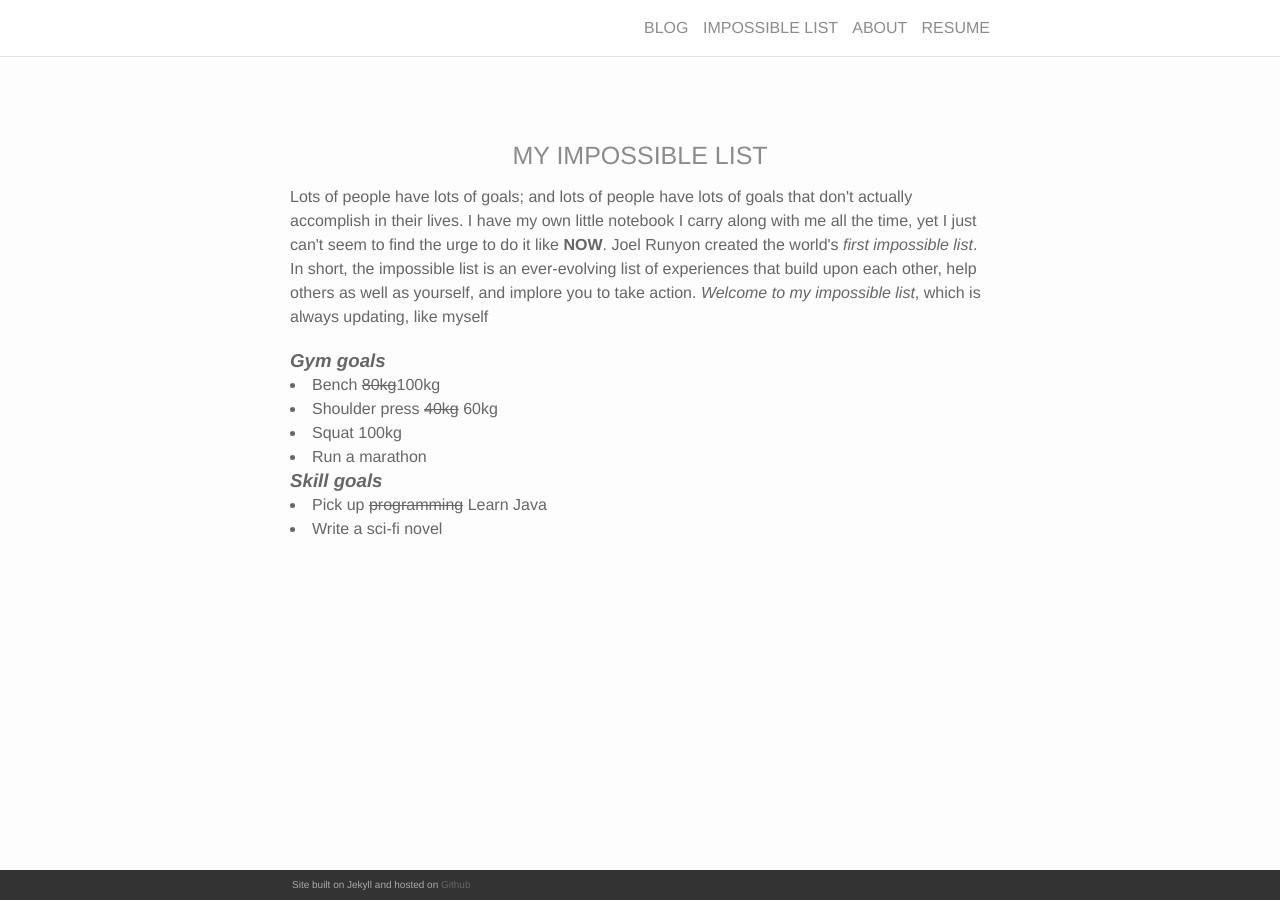
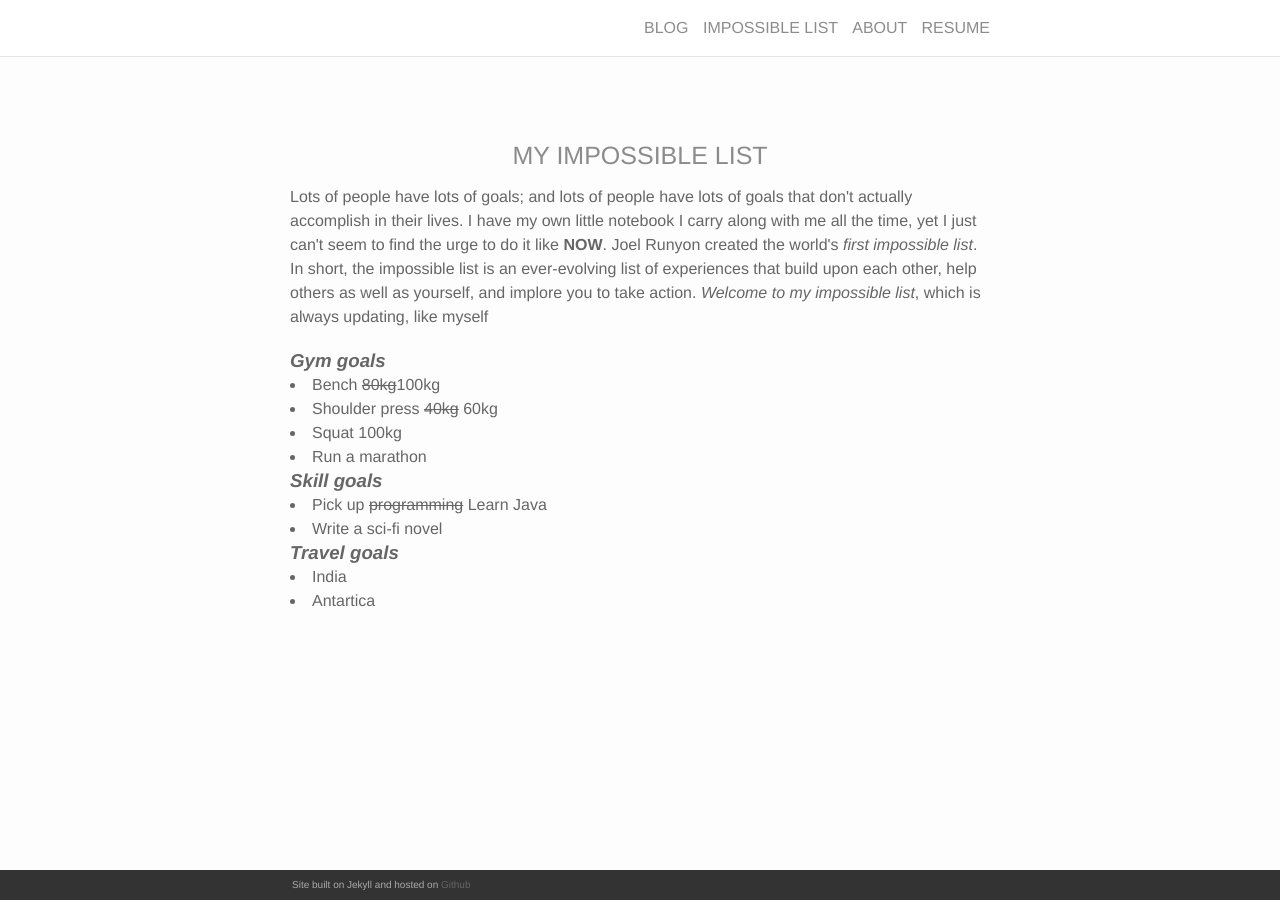
Before and after one commit to chwong1996/myhome, a Jekyll site: the page built from todolist.html, in a window 1280 px wide. Built offline with Jekyll 4.4.1, drawn with Linux system fonts in a browser that asks for light colours; nearby versions of some CDN libraries.

Commit message:
Update todolist.html

```diff
--- a/todolist.html
+++ b/todolist.html
@@ -16,6 +16,8 @@ Lots of people have lots of goals; and lots of people have lots of goals that do
 
 	<b><i><h3>Skill goals</b></h3></i>
 	<li>Pick up <strike>programming</strike> Learn Java</li>
-
 	<li>Write a sci-fi novel </li>
+	<b><i><h3>Travel goals</b></i></h3>
+	<li>India</li>
+	<li>Antartica</li>
 </p>
```
